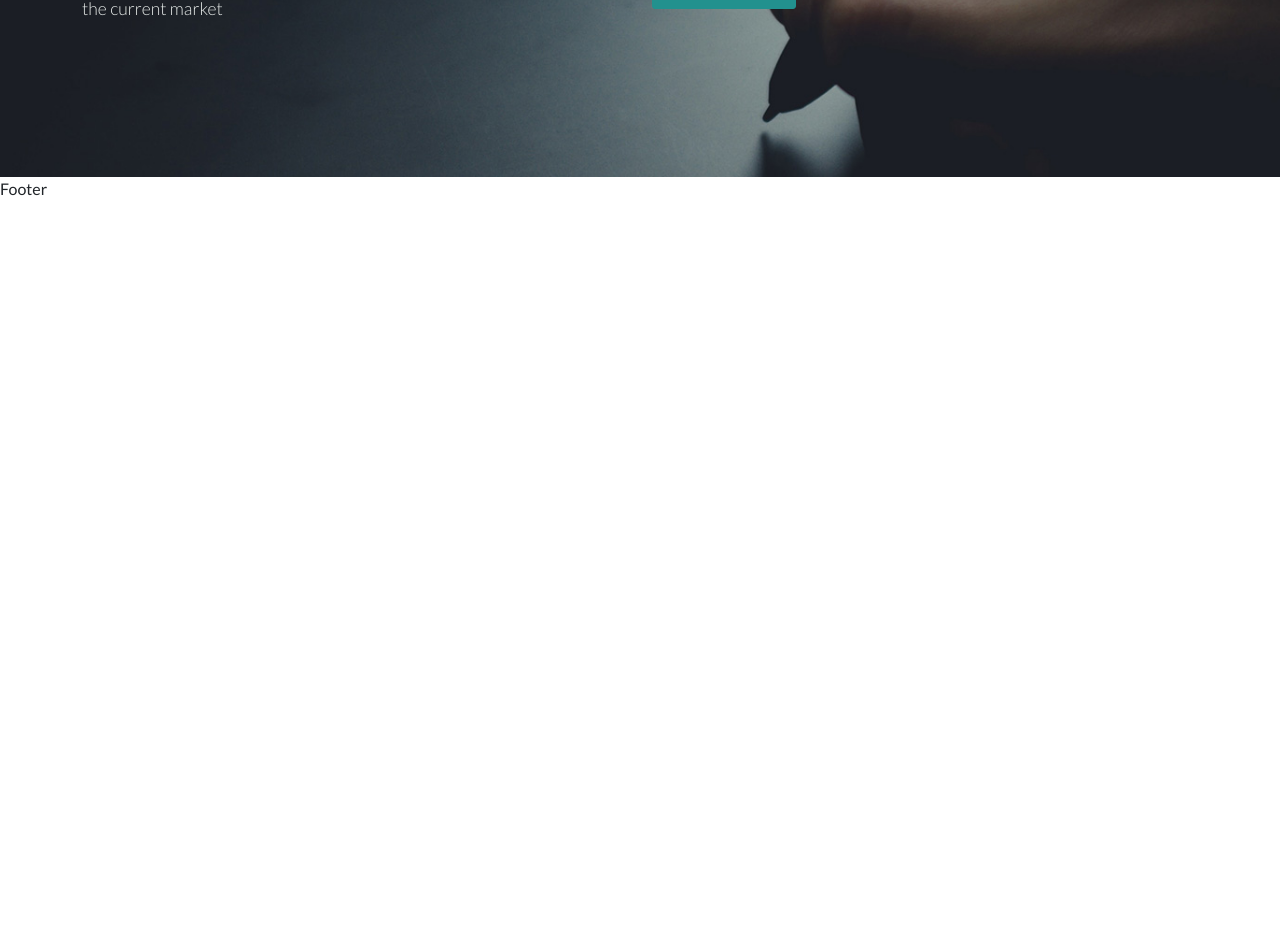
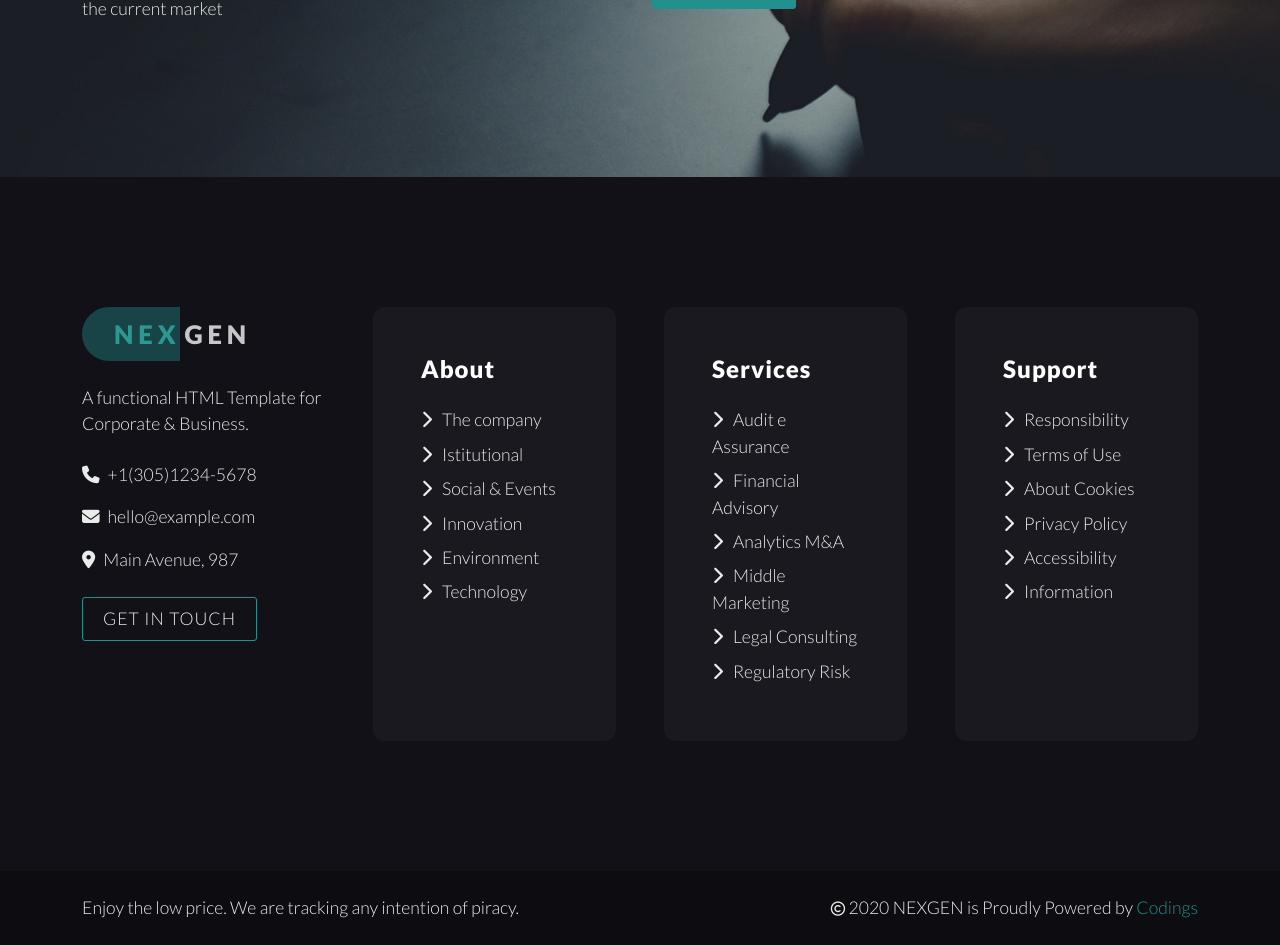
Before and after one commit to RiccardoCivardi/proj-html-vuejs, a Vue app: page / in a window 1280 px wide. Shown: the part 5326-6271 px from the top of the page. Before the commit the page ends 5527 px from the top, so only its background shows below. Built offline with nearby package versions, Linux system fonts and the light colour scheme.

Commit message:
[add] AppFooter

```diff
--- a/src/components/AppFooter.vue
+++ b/src/components/AppFooter.vue
@@ -1,8 +1,32 @@
 <script>
+
+/* Import components: LogoCompany, FooterCard */
+import LogoCompany from './partials/LogoCompany.vue';
+import FooterCard from './partials/FooterCard.vue';
+
+/* Import data */
+import contacts from '../data/partials/contacts';
+import menus from '../data/partials/menu';
 
 export default {
 
-  name:'AppFooter'
+  name:'AppFooter',
+
+  components: {
+
+    LogoCompany,
+    FooterCard
+
+  },
+
+  data(){
+    return {
+
+      contacts,
+      menus
+
+    }
+  }
 
 }
 
@@ -10,10 +34,85 @@ export default {
 
 <template>
 
-  <footer>Footer</footer>
+  <footer>
+
+    <div class="footer-top">
+      <div class="container-xl">
+
+        <div class="row row-cols-1 row-cols-sm-2 row-cols-lg-4 g-5">
+
+          <div class="col">
+
+            <LogoCompany size="big"/>
+
+            <p class="my-4">A functional HTML Template for Corporate & Business.</p>
+
+            <ul class="mb-4">
+              <li v-for="(contact, index) in contacts.contact" :key="index" class="mb-3">
+                <a :href="contact.href">
+                  <i class="fa-solid me-2" :class="`fa-${contact.className}`"></i>
+                  <span>{{contact.text}}</span>
+                </a>
+              </li>
+            </ul>
+
+            <a href="#" class="btn btn-outline-primary">Get in touch</a>
+
+          </div>
+
+          <FooterCard v-for="(menu, index) in menus.footer" :key="index" :item="menu"/>
+
+        </div>
+
+      </div>
+    </div>
+
+    <div class="footer-bottom py-4">
+      <div class="container-xl d-flex justify-content-between flex-wrap">
+
+        <p class="pe-3">Enjoy the low price. We are tracking any intention of piracy.</p>
+        <p>
+          <i class="fa-regular fa-copyright"></i>
+          2020 NEXGEN is Proudly Powered by
+          <span>Codings</span>
+        </p>
+
+      </div>
+    </div>
+
+  </footer>
 
 </template>
 
 <style lang="scss" scoped>
 
+/* Import vars */
+@use '../style/partials/vars' as *;
+
+/* Import mixin */
+@use '../style/partials/mixin' as *;
+
+.footer-top {
+  @include section(dark);
+  p, a {
+    @include paragraph(light);
+  }
+  a.btn {
+    @include button(outline);
+  }
+}
+
+.footer-bottom {
+  background-color: $bg-500;
+  p {
+    @include paragraph(light);
+    i {
+      font-size: 0.9rem;
+    }
+    span {
+      color: $primary;
+    }
+  }
+}
+
 </style>
```
